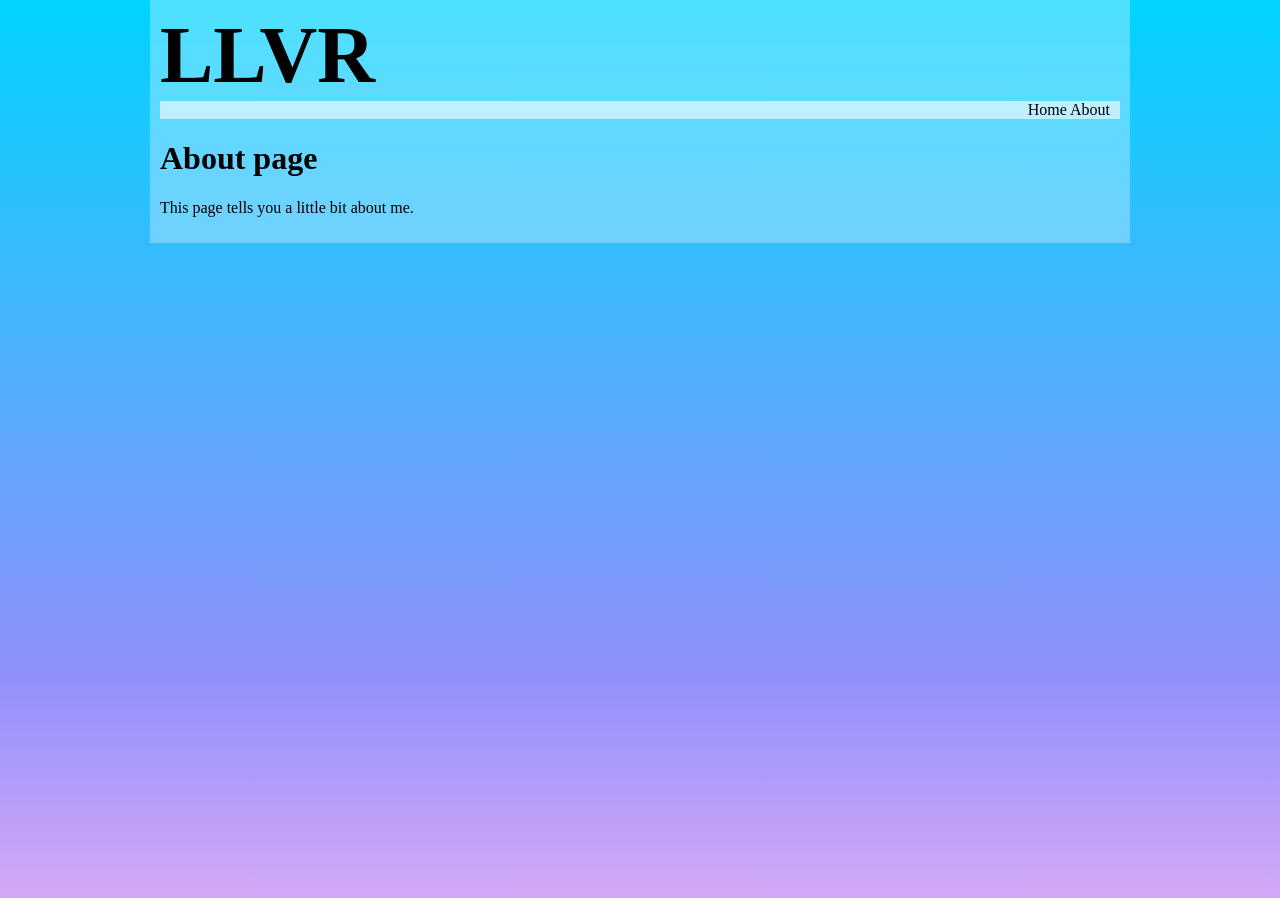
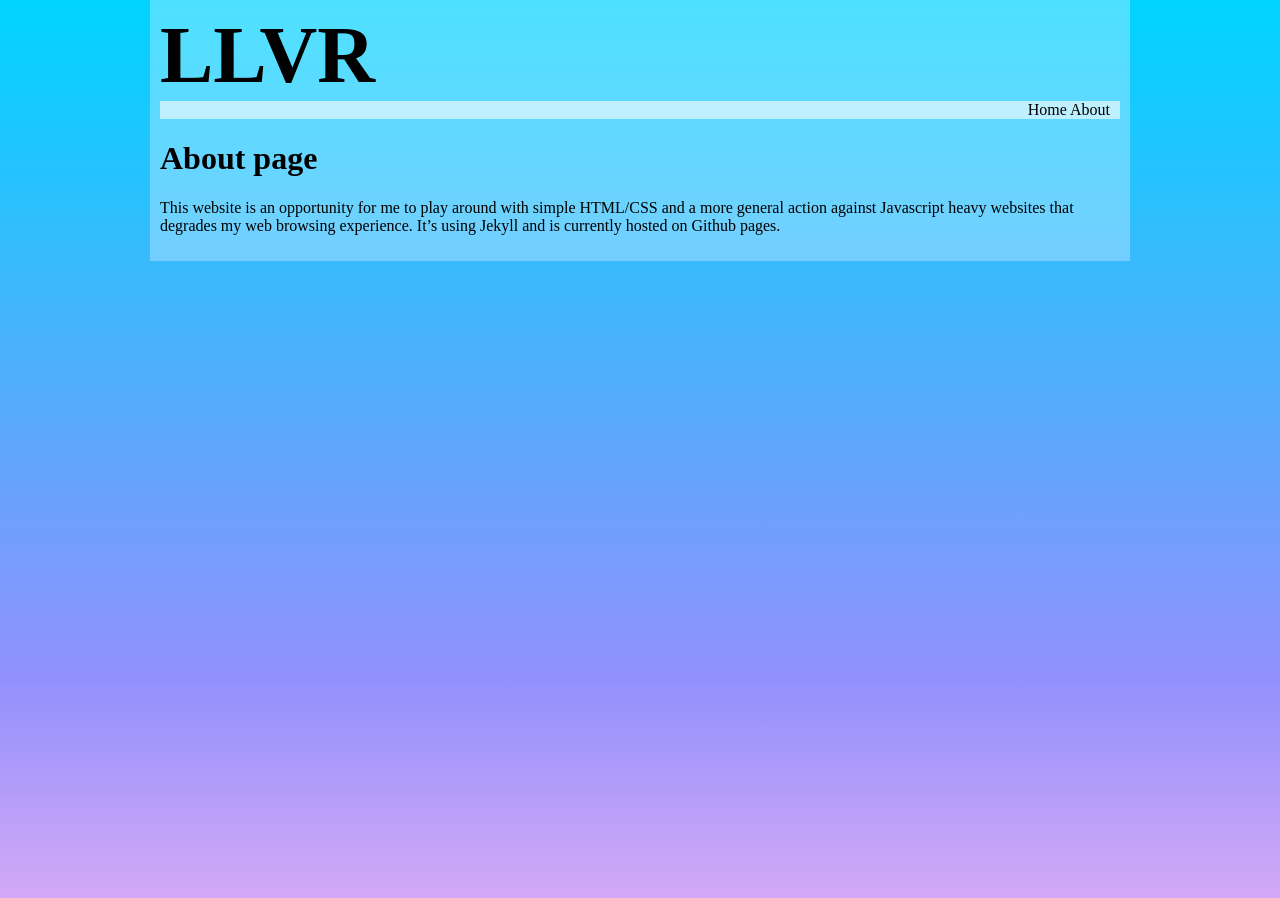
Before and after one commit to 2ar0n/2ar0n.github.io, a Jekyll site: the page built from about.md, in a window 1280 px wide. Built offline with Jekyll 4.4.1, drawn with Linux system fonts in a browser that asks for light colours.

Commit message:
Updated about page.

```diff
--- a/about.md
+++ b/about.md
@@ -2,6 +2,7 @@
 layout: default
 title: About
 ---
+
 # About page
 
-This page tells you a little bit about me.
+This website is an opportunity for me to play around with simple HTML/CSS and a more general action against Javascript heavy websites that degrades my web browsing experience. It's using <a href="https://jekyllrb.com/">Jekyll</a> and is currently hosted on Github pages.
```
